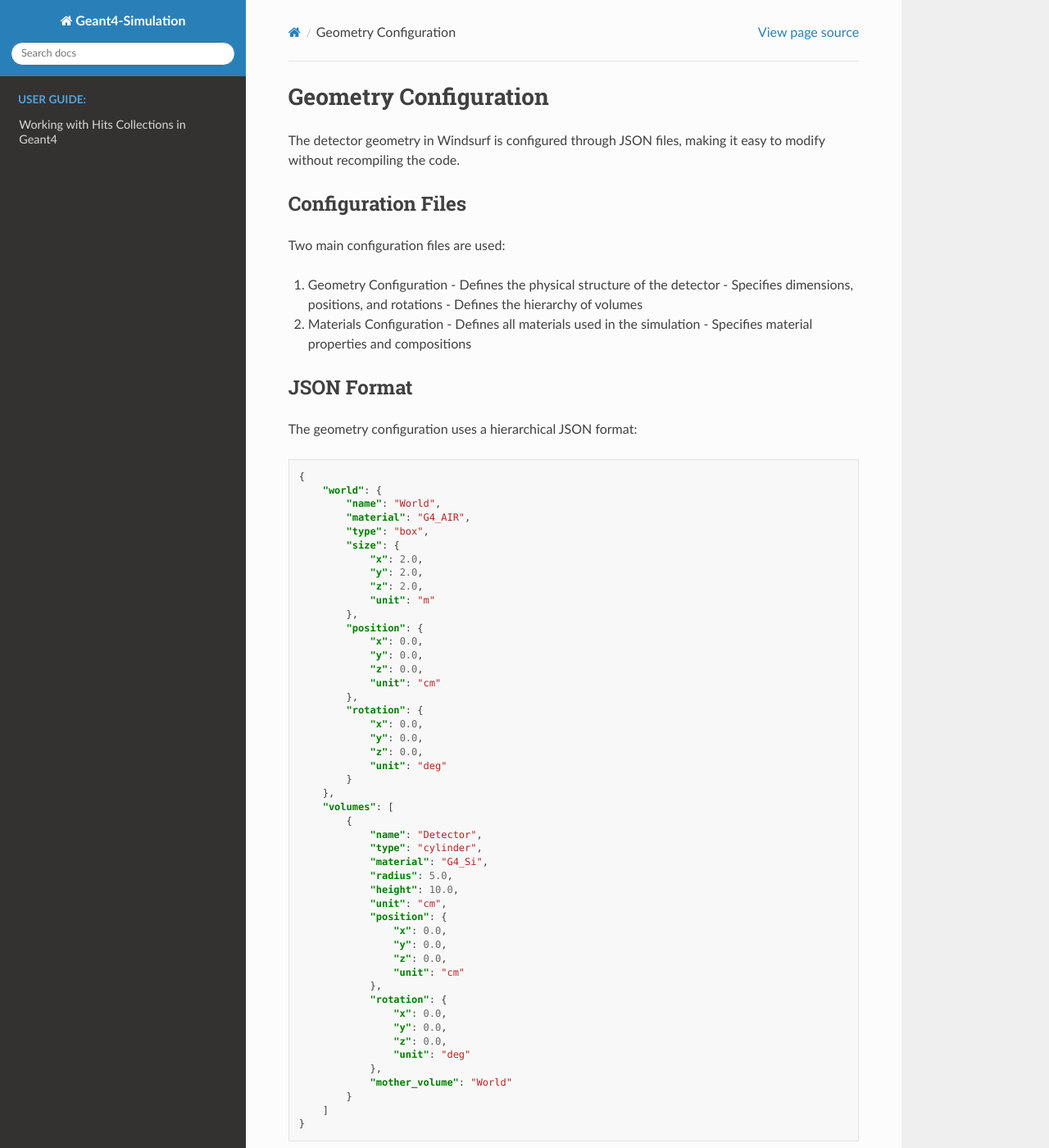
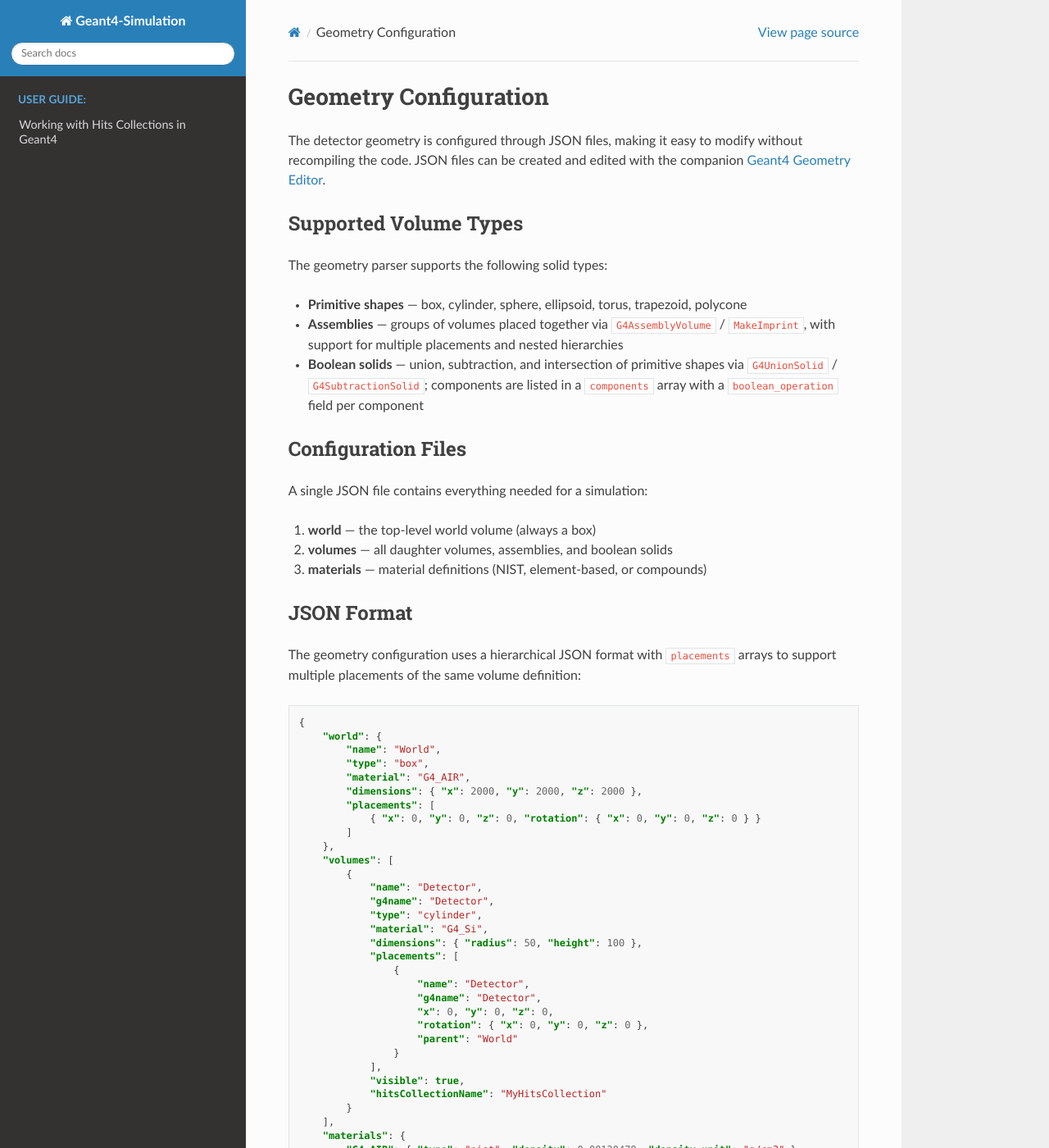
Before and after one commit to acolijn/geant4-simulation, a Sphinx documentation site: the page built from docs/source/geometry.rst, in a window 1280 px wide and 1400 px high. Shown: the whole window at 82% size. Built offline with Sphinx 7.4.7 and the Read the Docs theme 3.1.0, drawn with Linux system fonts in a browser that asks for light colours; pages that are not in the unit, such as notebooks, are missing from menus; some of the changed text lies outside the part shown.

Commit message:
updates docs

```diff
--- a/docs/conf.py
+++ b/docs/conf.py
@@ -33,8 +33,8 @@ else:
 
 # Project information
 project = 'Geant4-Simulation'
-copyright = '2025, Windsurf Team'
-author = 'Windsurf Team'
+copyright = '2025-2026, A. Colijn'
+author = 'A. Colijn'
 release = '1.0'
 
 # Add any Sphinx extension module names here
--- a/docs/source/geometry.rst
+++ b/docs/source/geometry.rst
@@ -1,74 +1,111 @@
 Geometry Configuration
 =====================
 
-The detector geometry in Windsurf is configured through JSON files, making it easy to modify without recompiling the code.
+The detector geometry is configured through JSON files, making it easy to modify
+without recompiling the code.  JSON files can be created and edited with the
+companion `Geant4 Geometry Editor <https://github.com/acolijn/geant4-geometry-editor>`_.
+
+Supported Volume Types
+---------------------
+
+The geometry parser supports the following solid types:
+
+* **Primitive shapes** — box, cylinder, sphere, ellipsoid, torus, trapezoid, polycone
+* **Assemblies** — groups of volumes placed together via ``G4AssemblyVolume`` /
+  ``MakeImprint``, with support for multiple placements and nested hierarchies
+* **Boolean solids** — union, subtraction, and intersection of primitive shapes
+  via ``G4UnionSolid`` / ``G4SubtractionSolid``; components are listed in a
+  ``components`` array with a ``boolean_operation`` field per component
 
 Configuration Files
 ------------------
 
-Two main configuration files are used:
+A single JSON file contains everything needed for a simulation:
 
-1. Geometry Configuration
-   - Defines the physical structure of the detector
-   - Specifies dimensions, positions, and rotations
-   - Defines the hierarchy of volumes
-
-2. Materials Configuration
-   - Defines all materials used in the simulation
-   - Specifies material properties and compositions
+1. **world** — the top-level world volume (always a box)
+2. **volumes** — all daughter volumes, assemblies, and boolean solids
+3. **materials** — material definitions (NIST, element-based, or compounds)
 
 JSON Format
 -----------
 
-The geometry configuration uses a hierarchical JSON format:
+The geometry configuration uses a hierarchical JSON format with ``placements``
+arrays to support multiple placements of the same volume definition:
 
 .. code-block:: json
 
     {
         "world": {
             "name": "World",
+            "type": "box",
             "material": "G4_AIR",
-            "type": "box",
-            "size": {
-                "x": 2.0,
-                "y": 2.0,
-                "z": 2.0,
-                "unit": "m"
-            },
-            "position": {
-                "x": 0.0,
-                "y": 0.0,
-                "z": 0.0,
-                "unit": "cm"
-            },
-            "rotation": {
-                "x": 0.0,
-                "y": 0.0,
-                "z": 0.0,
-                "unit": "deg"
-            }
+            "dimensions": { "x": 2000, "y": 2000, "z": 2000 },
+            "placements": [
+                { "x": 0, "y": 0, "z": 0, "rotation": { "x": 0, "y": 0, "z": 0 } }
+            ]
         },
         "volumes": [
             {
                 "name": "Detector",
+                "g4name": "Detector",
                 "type": "cylinder",
                 "material": "G4_Si",
-                "radius": 5.0,
-                "height": 10.0,
-                "unit": "cm",
-                "position": {
-                    "x": 0.0,
-                    "y": 0.0,
-                    "z": 0.0,
-                    "unit": "cm"
-                },
-                "rotation": {
-                    "x": 0.0,
-                    "y": 0.0,
-                    "z": 0.0,
-                    "unit": "deg"
-                },
-                "mother_volume": "World"
+                "dimensions": { "radius": 50, "height": 100 },
+                "placements": [
+                    {
+                        "name": "Detector",
+                        "g4name": "Detector",
+                        "x": 0, "y": 0, "z": 0,
+                        "rotation": { "x": 0, "y": 0, "z": 0 },
+                        "parent": "World"
+                    }
+                ],
+                "visible": true,
+                "hitsCollectionName": "MyHitsCollection"
+            }
+        ],
+        "materials": {
+            "G4_AIR": { "type": "nist", "density": 0.00120479, "density_unit": "g/cm3" },
+            "G4_Si":  { "type": "nist", "density": 2.33, "density_unit": "g/cm3" }
+        }
+    }
+
+.. note::
+
+   All dimensions are in **mm** and all angles in **radians** in the current
+   JSON format produced by the Geometry Editor.  The parser also accepts
+   explicit ``unit`` fields (``"mm"``, ``"cm"``, ``"m"``, ``"deg"``, ``"rad"``).
+
+Boolean Solid Example
+^^^^^^^^^^^^^^^^^^^^^
+
+A boolean (union) solid with a box and a subtracted cylinder:
+
+.. code-block:: json
+
+    {
+        "name": "MyUnion",
+        "g4name": "MyUnion",
+        "type": "union",
+        "material": "G4_AIR",
+        "placements": [
+            { "name": "MyUnion", "g4name": "MyUnion",
+              "x": 0, "y": 0, "z": 0,
+              "rotation": { "x": 0, "y": 0, "z": 0 },
+              "parent": "World" }
+        ],
+        "components": [
+            {
+                "name": "BaseBox", "type": "box",
+                "dimensions": { "x": 100, "y": 100, "z": 100 },
+                "placements": [{ "x": 0, "y": 0, "z": 0, "rotation": { "x": 0, "y": 0, "z": 0 } }],
+                "boolean_operation": "union"
+            },
+            {
+                "name": "SubCyl", "type": "cylinder",
+                "dimensions": { "radius": 30, "height": 120 },
+                "placements": [{ "x": 0, "y": 0, "z": 0, "rotation": { "x": 0, "y": 0, "z": 0 } }],
+                "boolean_operation": "subtract"
             }
         ]
     }
--- a/docs/source/webapp.rst
+++ b/docs/source/webapp.rst
@@ -37,6 +37,7 @@ Architecture
    ├── services/
    │   ├── simulation.py   # Process management (start, monitor, kill)
    │   └── geometry.py     # Geometry mesh helpers for Plotly visualisation
+   │                       # (incl. true CSG booleans via trimesh + manifold3d)
    ├── templates/
    │   └── index.html      # Single-page HTML with Config / Run / Results tabs
    ├── static/
@@ -138,7 +139,9 @@ The **Results** tab lets you:
 * **Download** the ROOT output, macro, log, or metadata files.
 * **Plot histograms** — select a branch from the ROOT file and visualise it
   with Plotly.
-* **3D hit map** — render all hit positions as a 3D scatter plot.
+* **3D hit map** — render all hit positions as a 3D scatter plot, overlaid
+  with the detector geometry (including true CSG boolean solids rendered via
+  ``trimesh`` + ``manifold3d``).
 
 
 REST API
```
Also changed, not shown: README.md (+20 -2 lines), docs/source/index.rst (+7 -5 lines).
